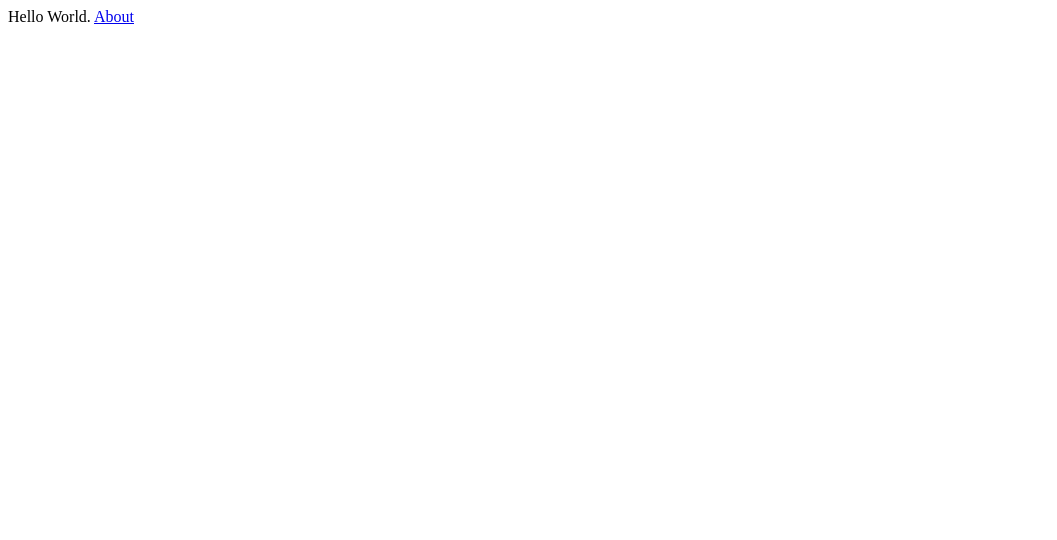
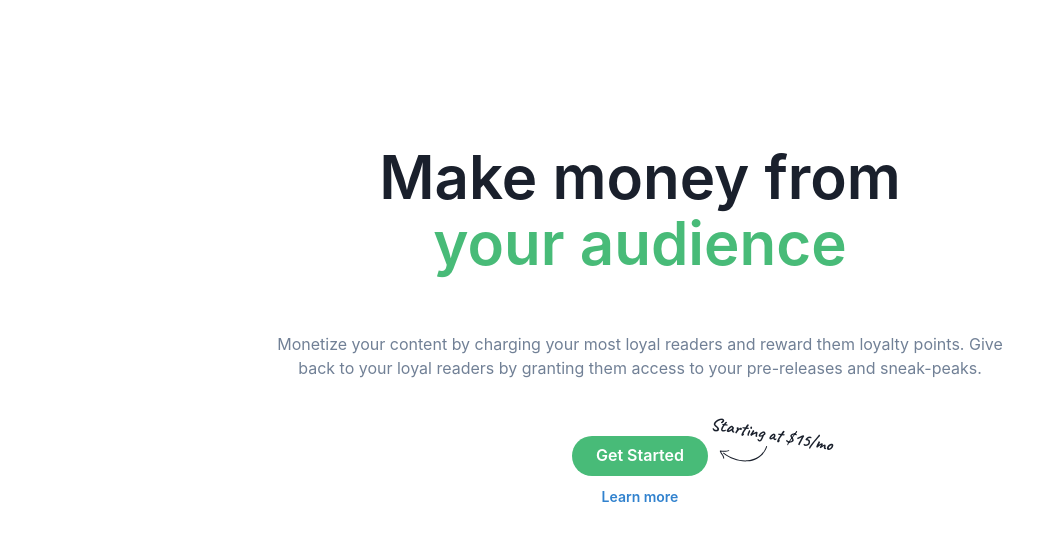
Before and after one commit to neozhixuan/project-CDLSDG, a Next.js app: page / in a window 1280 px wide. Shown: the top 540 px of the page, without its empty margins (0-1057 px from the left). Built offline with nearby package versions, Linux system fonts and the light colour scheme.

Commit message:
feature/Landing Page
landing page x chakra ui set up with _app.js

```diff
--- /dev/null
+++ b/pages/_app.js
@@ -0,0 +1,11 @@
+import { ChakraProvider } from '@chakra-ui/react'
+
+function MyApp({ Component, pageProps }) {
+  return (
+    <ChakraProvider>
+      <Component {...pageProps} />
+    </ChakraProvider>
+  )
+}
+
+export default MyApp
--- a/pages/index.js
+++ b/pages/index.js
@@ -1,12 +1,101 @@
 import Link from 'next/link'
+import Head from 'next/head';
+import {
+  Box,
+  Heading,
+  Container,
+  Text,
+  Button,
+  Stack,
+  Icon,
+  useColorModeValue,
+  createIcon,
+} from '@chakra-ui/react';
 
 export default function IndexPage() {
   return (
-    <div>
-      Hello World.{' '}
-      <Link href="/about">
-        <a>About</a>
-      </Link>
-    </div>
-  )
+    <>
+      <Head>
+        <link
+          href="https://fonts.googleapis.com/css2?family=Caveat:wght@700&display=swap"
+          rel="stylesheet"
+        />
+      </Head>
+
+      <Container maxW={'3xl'}>
+        <Stack
+          as={Box}
+          textAlign={'center'}
+          spacing={{ base: 8, md: 14 }}
+          py={{ base: 20, md: 36 }}>
+          <Heading
+            fontWeight={600}
+            fontSize={{ base: '2xl', sm: '4xl', md: '6xl' }}
+            lineHeight={'110%'}>
+            Make money from <br />
+            <Text as={'span'} color={'green.400'}>
+              your audience
+            </Text>
+          </Heading>
+          <Text color={'gray.500'}>
+            Monetize your content by charging your most loyal readers and reward
+            them loyalty points. Give back to your loyal readers by granting
+            them access to your pre-releases and sneak-peaks.
+          </Text>
+          <Stack
+            direction={'column'}
+            spacing={3}
+            align={'center'}
+            alignSelf={'center'}
+            position={'relative'}>
+            <Button
+              colorScheme={'green'}
+              bg={'green.400'}
+              rounded={'full'}
+              px={6}
+              _hover={{
+                bg: 'green.500',
+              }}>
+              Get Started
+            </Button>
+            <Button variant={'link'} colorScheme={'blue'} size={'sm'}>
+              Learn more
+            </Button>
+            <Box>
+              <Icon
+                as={Arrow}
+                color={useColorModeValue('gray.800', 'gray.300')}
+                w={71}
+                position={'absolute'}
+                right={-71}
+                top={'10px'}
+              />
+              <Text
+                fontSize={'lg'}
+                fontFamily={'Caveat'}
+                position={'absolute'}
+                right={'-125px'}
+                top={'-15px'}
+                transform={'rotate(10deg)'}>
+                Starting at $15/mo
+              </Text>
+            </Box>
+          </Stack>
+        </Stack>
+      </Container>
+    </>
+  );
 }
+
+const Arrow = createIcon({
+  displayName: 'Arrow',
+  viewBox: '0 0 72 24',
+  path: (
+    <path
+      fillRule="evenodd"
+      clipRule="evenodd"
+      d="M0.600904 7.08166C0.764293 6.8879 1.01492 6.79004 1.26654 6.82177C2.83216 7.01918 5.20326 7.24581 7.54543 7.23964C9.92491 7.23338 12.1351 6.98464 13.4704 6.32142C13.84 6.13785 14.2885 6.28805 14.4722 6.65692C14.6559 7.02578 14.5052 7.47362 14.1356 7.6572C12.4625 8.48822 9.94063 8.72541 7.54852 8.7317C5.67514 8.73663 3.79547 8.5985 2.29921 8.44247C2.80955 9.59638 3.50943 10.6396 4.24665 11.7384C4.39435 11.9585 4.54354 12.1809 4.69301 12.4068C5.79543 14.0733 6.88128 15.8995 7.1179 18.2636C7.15893 18.6735 6.85928 19.0393 6.4486 19.0805C6.03792 19.1217 5.67174 18.8227 5.6307 18.4128C5.43271 16.4346 4.52957 14.868 3.4457 13.2296C3.3058 13.0181 3.16221 12.8046 3.01684 12.5885C2.05899 11.1646 1.02372 9.62564 0.457909 7.78069C0.383671 7.53862 0.437515 7.27541 0.600904 7.08166ZM5.52039 10.2248C5.77662 9.90161 6.24663 9.84687 6.57018 10.1025C16.4834 17.9344 29.9158 22.4064 42.0781 21.4773C54.1988 20.5514 65.0339 14.2748 69.9746 0.584299C70.1145 0.196597 70.5427 -0.0046455 70.931 0.134813C71.3193 0.274276 71.5206 0.70162 71.3807 1.08932C66.2105 15.4159 54.8056 22.0014 42.1913 22.965C29.6185 23.9254 15.8207 19.3142 5.64226 11.2727C5.31871 11.0171 5.26415 10.5479 5.52039 10.2248Z"
+      fill="currentColor"
+    />
+  ),
+});
```
Also changed, not shown: package.json (+8 -2 lines), .eslintrc.json (added), 1 other file (tests, documents, lock files or other folders).
